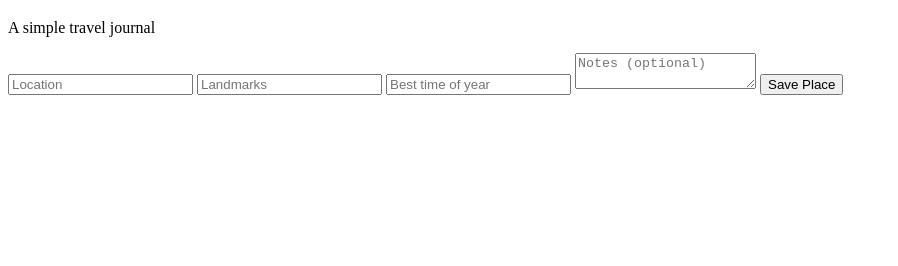
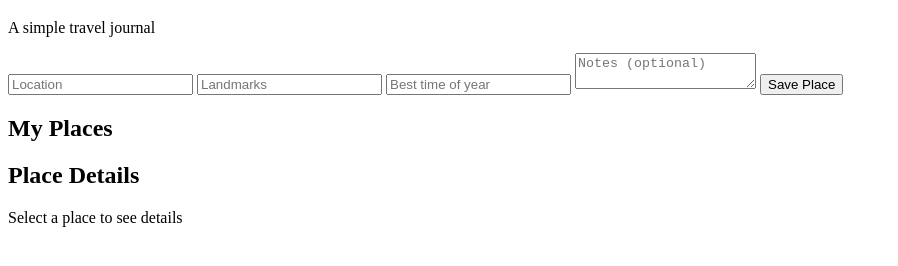
Before and after one commit to emmanuelkiptum21-jpg/place-have-been, a plain HTML site: page index .html in a window 1280 px wide. Shown: the part 62-328 px from the top of the page, without its empty margins (0-898 px from the left). Drawn offline with Linux system fonts and the light colour scheme.

Commit message:
html final commit

```diff
--- a/index .html
+++ b/index .html
@@ -1,11 +1,13 @@
 <!DOCTYPE html>
 <html lang="en">
+
 <head>
     <meta charset="UTF-8">
     <meta name="viewport" content="width=device-width, initial-scale=1.0">
-    <title>my favorite  place</title>
+    <title>my favorite place</title>
     <link rel="stylesheet" href="./style.css">
 </head>
+
 <body>
 
     <main class="container">
@@ -18,35 +20,39 @@
         <!-- FORM SECTION -->
         <section class="form-section">
             <form id="placeForm">
-        <input
-          type="text"
-          id="location"
-          placeholder="Location"
-          required
-        />
+                <input type="text" id="location" placeholder="Location" required />
 
-        <input
-          type="text"
-          id="landmarks"
-          placeholder="Landmarks"
-          required
-        />
+                <input type="text" id="landmarks" placeholder="Landmarks" required />
 
-        <input
-          type="text"
-          id="season"
-          placeholder="Best time of year"
-          required
-        />
+                <input type="text" id="season" placeholder="Best time of year" required />
 
-        <textarea
-          id="notes"
-          placeholder="Notes (optional)"
-        ></textarea>
+                <textarea id="notes" placeholder="Notes (optional)"></textarea>
 
                 <button type="submit">Save Place</button>
             </form>
         </section>
-    <script> src="./"</script>
+
+
+        <!-- CONTENT SECTION -->
+        <section class="content">
+
+            <!-- PLACES LIST -->
+            <aside class="places">
+                <h2>My Places</h2>
+                <ul id="placesList">
+                    <!-- Places added by JavaScript -->
+                </ul>
+            </aside>
+
+            <!-- PLACE DETAILS -->
+            <article id="placeDetails" class="details">
+                <h2>Place Details</h2>
+                <p>Select a place to see details</p>
+            </article>
+
+        </section>
+    </main>
+    <script> src = "./"</script>
 </body>
+
 </html>
```
Lines whose indentation alone changed are shown as unchanged.
